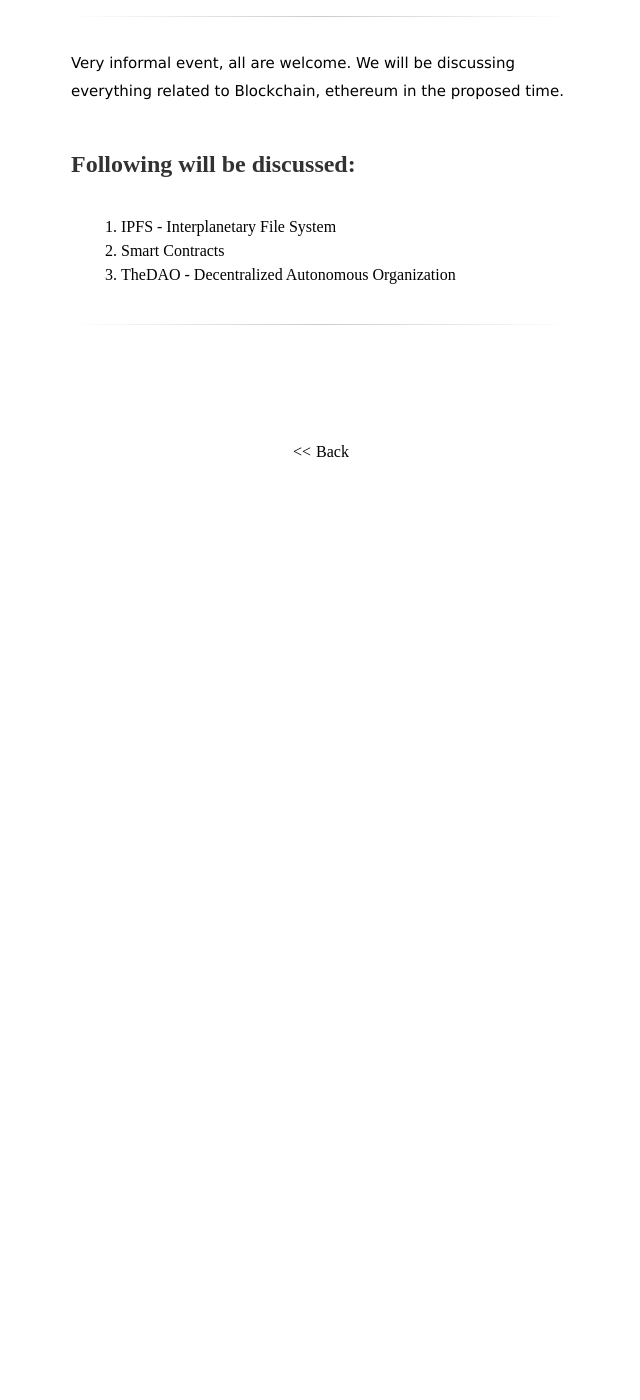
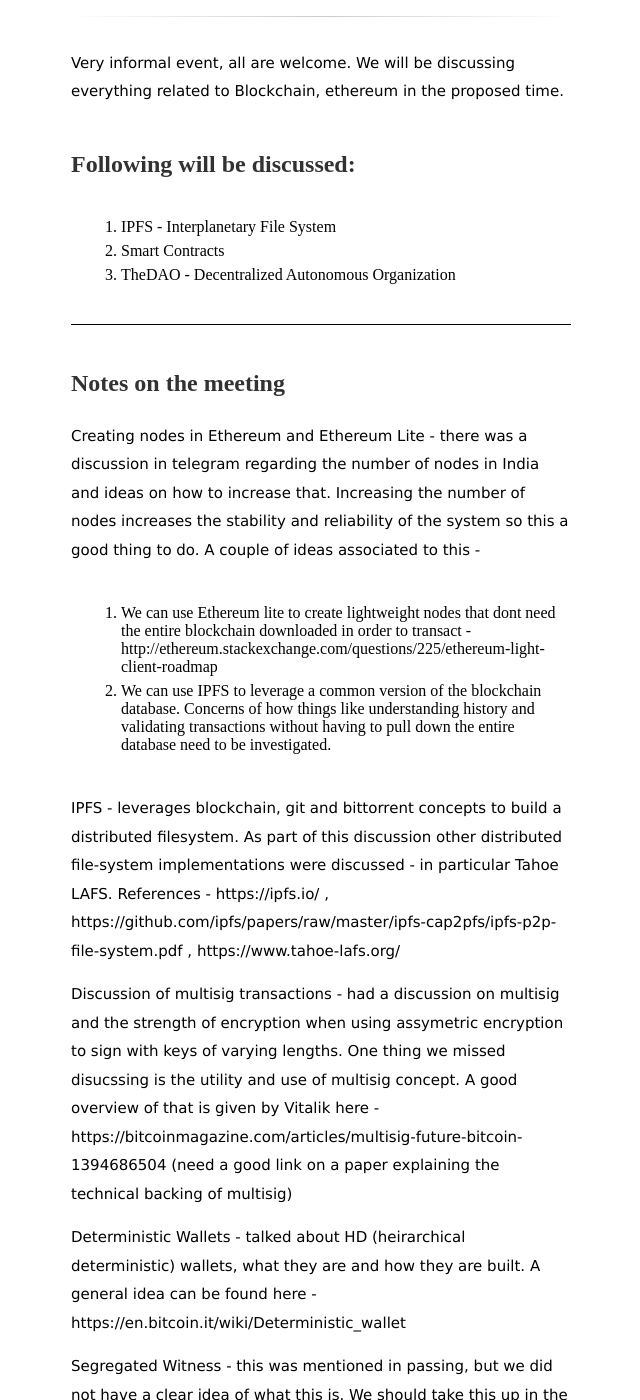
Before and after one commit to big-org/big-org.github.io, a Jekyll site: the page built from _posts/2016-04-06-meetup-3.md, in a window 1280 px wide and 1400 px high, scrolled down 270 px. Shown: the whole window, without its empty margins (319-959 px from the left). Built offline with Jekyll 4.4.1, drawn with Linux system fonts in a browser that asks for light colours; before the commit the page ends 900 px from its top, so only the background shows below that; some of the changed text lies outside the part shown.

Commit message:
Added notes for the meeting.

```diff
--- a/_posts/2016-04-06-meetup-3.md
+++ b/_posts/2016-04-06-meetup-3.md
@@ -15,3 +15,24 @@
  1. IPFS - Interplanetary File System
  2. Smart Contracts
  3. TheDAO - Decentralized Autonomous Organization
+
+---
+## Notes on the meeting
+Creating nodes in Ethereum and Ethereum Lite - there was a discussion in telegram regarding the number of nodes in India and ideas on how to increase that. Increasing the number of nodes increases the stability and reliability of the system so this a good thing to do. A couple of ideas associated to this -
+  1. We can use Ethereum lite to create lightweight nodes that dont need the entire blockchain downloaded in order to transact - http://ethereum.stackexchange.com/questions/225/ethereum-light-client-roadmap
+  2. We can use IPFS to leverage a common version of the blockchain database. Concerns of how things like understanding history and validating transactions without having to pull down the entire database need to be investigated.
+
+IPFS - leverages blockchain, git and bittorrent concepts to build a distributed filesystem. As part of this discussion other distributed file-system implementations were discussed - in particular Tahoe LAFS.  References - https://ipfs.io/ , https://github.com/ipfs/papers/raw/master/ipfs-cap2pfs/ipfs-p2p-file-system.pdf , https://www.tahoe-lafs.org/
+
+Discussion of multisig transactions - had a discussion on multisig and the strength of encryption when using assymetric encryption to sign with keys of varying lengths. One thing we missed disucssing is the utility and use of multisig concept. A good overview of that is given by Vitalik here - https://bitcoinmagazine.com/articles/multisig-future-bitcoin-1394686504 (need a good link on a paper explaining the technical backing of multisig)
+
+Deterministic Wallets - talked about HD (heirarchical deterministic) wallets, what they are and how they are built. A general idea can be found here - https://en.bitcoin.it/wiki/Deterministic_wallet
+
+Segregated Witness - this was mentioned in passing, but we did not have a clear idea of what this is. We should take this up in the next meeting. References - https://github.com/bitcoin/bips/blob/master/bip-0141.mediawiki
+
+There was a great introduction to Bitcoin, Blockchain and DAO (Distributed Autonomous Organisation) that was provided by @jikkujose. We had a very interesting discussion regarding some of the use cases of a DAO.
+
+The discussion meandered a bit at this point to topics like politics and whether China is more electified than India. The population density map of India and China is here - http://www.china-mike.com/wp-content/uploads/2011/01/map-population-asia-china-india.jpg
+
+Action Item:
+We should have a more technical session in the next session, where we discuss in detail the underpinning technologies and algorithms that form the blockchain.
```
